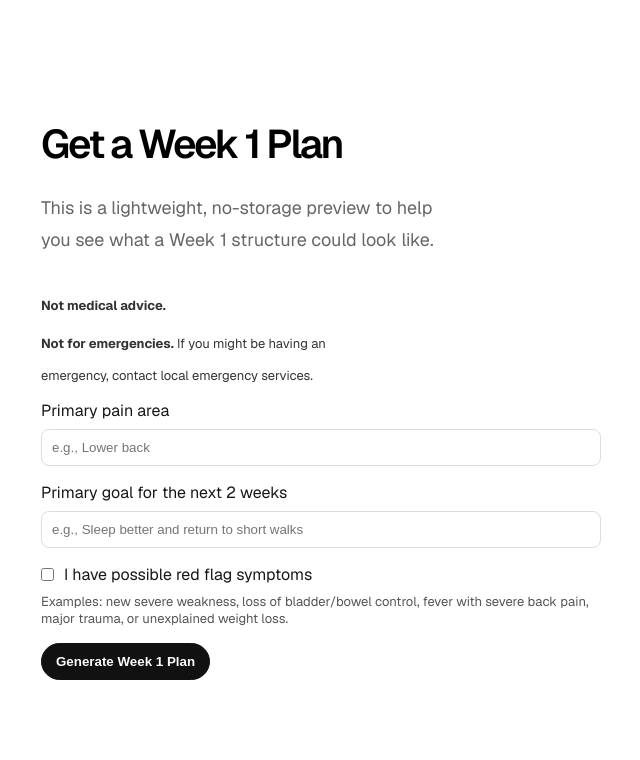
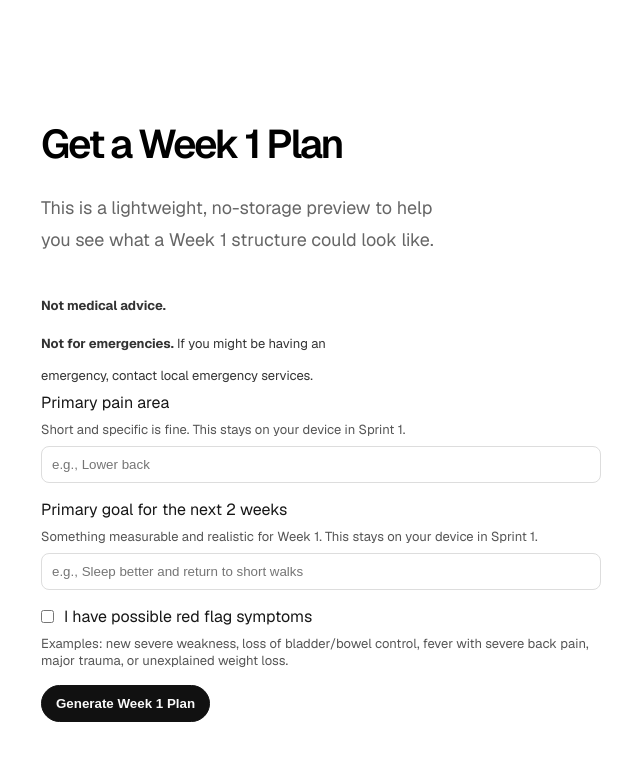
Before and after one commit to raak-tech/PTS, a Next.js app in the folder apps/web/: page / in a window 1280 px wide. Shown: the top 760 px of the page, without its empty margins (259-899 px from the left). Built offline with nearby package versions, Linux system fonts and the light colour scheme.

Commit message:
feat(web): add intake helper text and validation copy
- Add inline validation errors (stable, non-native) on empty submit
- Add helper text clarifying Sprint 1 is local-only (no storage)

Closes #8

```diff
--- a/apps/web/src/app/page.tsx
+++ b/apps/web/src/app/page.tsx
@@ -10,6 +10,18 @@ export default function Home() {
   const [primaryPainArea, setPrimaryPainArea] = useState("");
   const [primaryGoal, setPrimaryGoal] = useState("");
   const [hasRedFlags, setHasRedFlags] = useState(false);
+
+  const [didSubmit, setDidSubmit] = useState(false);
+
+  const primaryPainAreaError =
+    didSubmit && primaryPainArea.trim().length === 0
+      ? "Primary pain area is required."
+      : "";
+
+  const primaryGoalError =
+    didSubmit && primaryGoal.trim().length === 0
+      ? "Primary goal for the next 2 weeks is required."
+      : "";
 
   return (
     <div className={styles.page}>
@@ -32,8 +44,15 @@ export default function Home() {
         </div>
 
         <form
+          noValidate
           onSubmit={(e) => {
             e.preventDefault();
+            setDidSubmit(true);
+
+            const painOk = primaryPainArea.trim().length > 0;
+            const goalOk = primaryGoal.trim().length > 0;
+            if (!painOk || !goalOk) return;
+
             // No persistence in Sprint 1: we only route to static pages.
             // We intentionally do not store or transmit the entered details.
             router.push(hasRedFlags ? "/red-flags" : "/plan");
@@ -42,28 +61,46 @@ export default function Home() {
         >
           <div style={{ display: "grid", gap: 8 }}>
             <label htmlFor="primaryPainArea">Primary pain area</label>
+            <p id="primaryPainAreaHelp" style={{ margin: 0, fontSize: 13, color: "#555" }}>
+              Short and specific is fine. This stays on your device in Sprint 1.
+            </p>
             <input
               id="primaryPainArea"
               name="primaryPainArea"
               value={primaryPainArea}
               onChange={(e) => setPrimaryPainArea(e.target.value)}
               placeholder="e.g., Lower back"
-              required
+              aria-describedby="primaryPainAreaHelp"
+              aria-invalid={primaryPainAreaError ? "true" : "false"}
               style={{ padding: 10, borderRadius: 8, border: "1px solid #ddd" }}
             />
+            {primaryPainAreaError ? (
+              <p role="alert" style={{ margin: 0, fontSize: 13, color: "#b00020" }}>
+                {primaryPainAreaError}
+              </p>
+            ) : null}
           </div>
 
           <div style={{ display: "grid", gap: 8 }}>
             <label htmlFor="primaryGoal">Primary goal for the next 2 weeks</label>
+            <p id="primaryGoalHelp" style={{ margin: 0, fontSize: 13, color: "#555" }}>
+              Something measurable and realistic for Week 1. This stays on your device in Sprint 1.
+            </p>
             <input
               id="primaryGoal"
               name="primaryGoal"
               value={primaryGoal}
               onChange={(e) => setPrimaryGoal(e.target.value)}
               placeholder="e.g., Sleep better and return to short walks"
-              required
+              aria-describedby="primaryGoalHelp"
+              aria-invalid={primaryGoalError ? "true" : "false"}
               style={{ padding: 10, borderRadius: 8, border: "1px solid #ddd" }}
             />
+            {primaryGoalError ? (
+              <p role="alert" style={{ margin: 0, fontSize: 13, color: "#b00020" }}>
+                {primaryGoalError}
+              </p>
+            ) : null}
           </div>
 
           <div style={{ display: "grid", gap: 8 }}>
```
Also changed, not shown: 1 other file (tests, documents, lock files or other folders).
